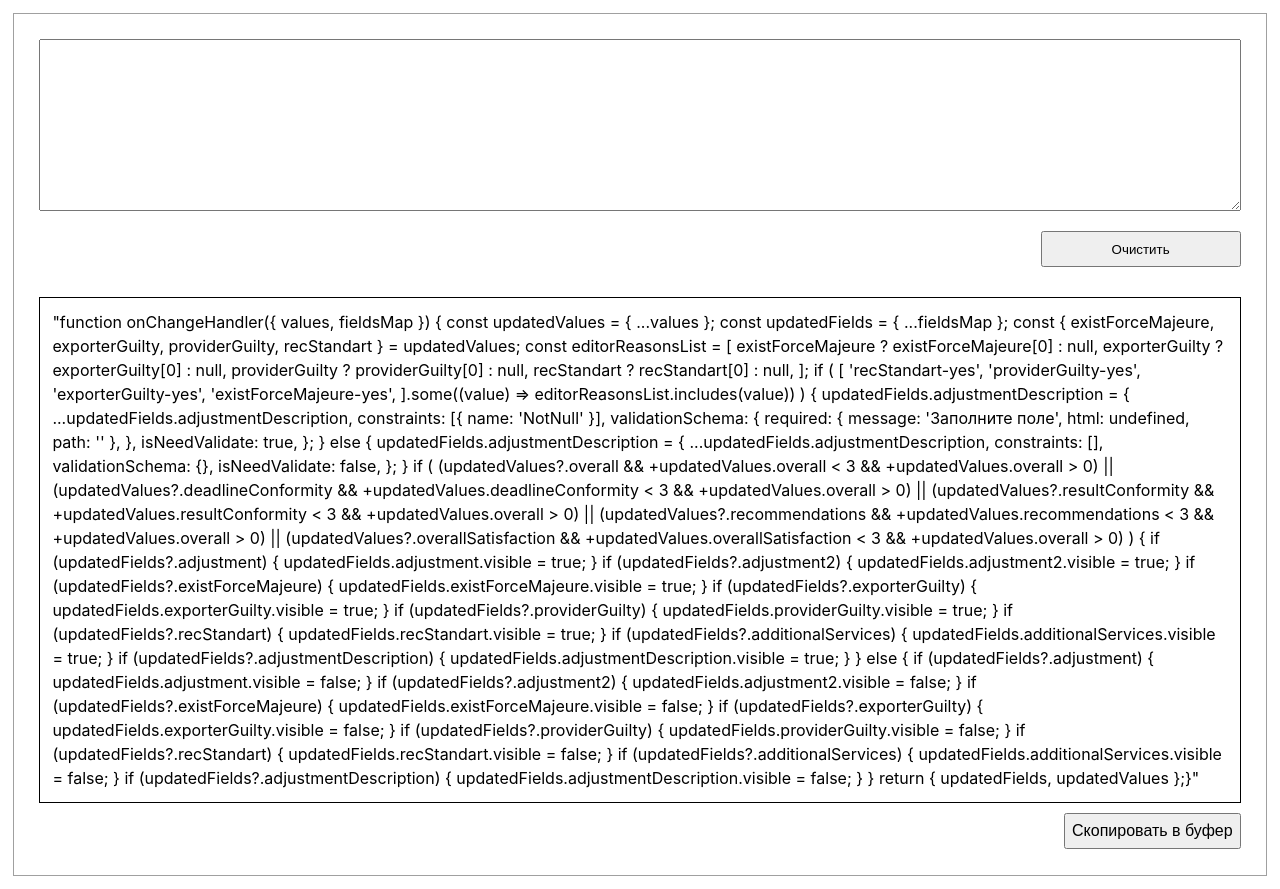
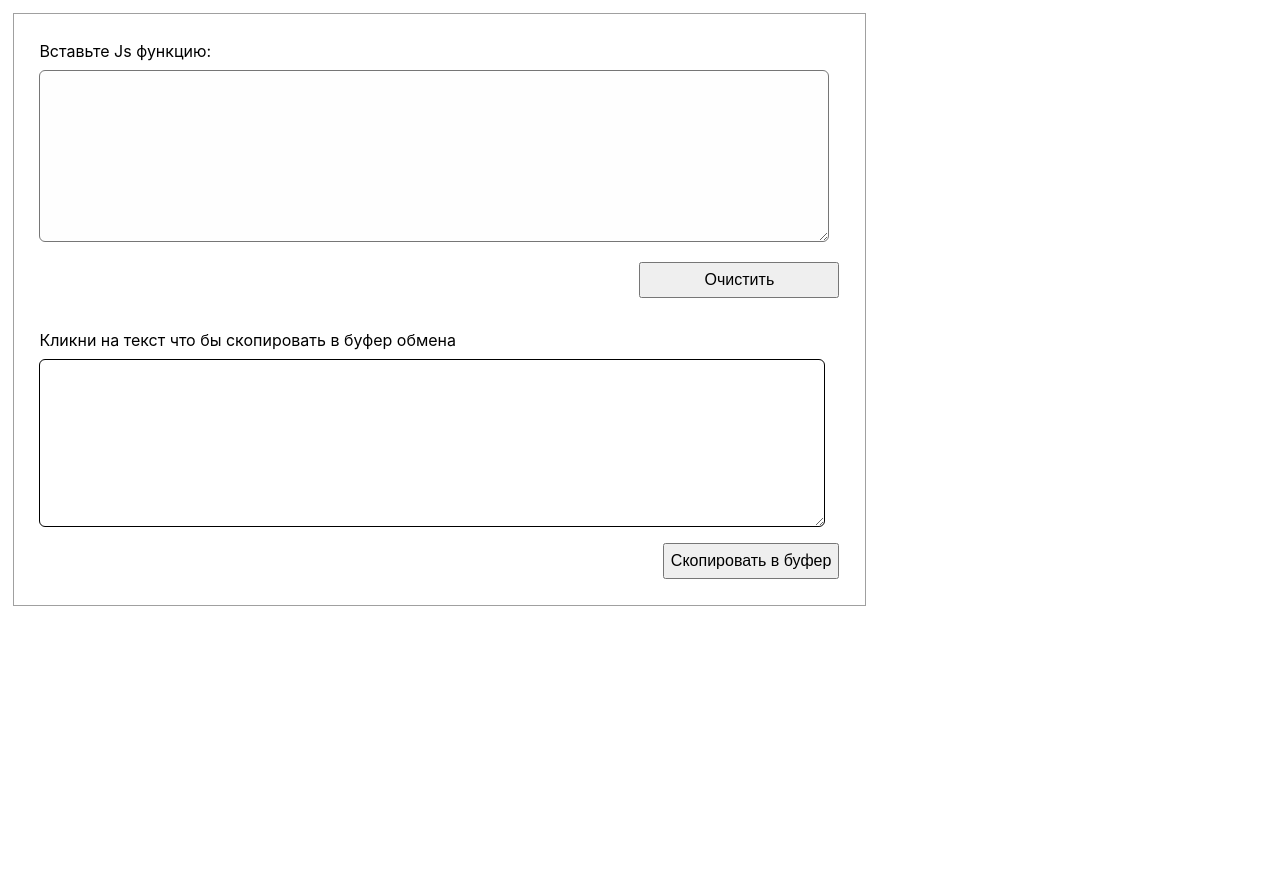
Before and after one commit to r616on/otherFn, a React (Create React App) app: page / in a window 1280 px wide. After the commit the page ends 800 px from the top, so only its background shows below. Built offline with nearby package versions, Linux system fonts and the light colour scheme.

Commit message:
edit 21_04

```diff
--- a/package.json
+++ b/package.json
@@ -2,6 +2,7 @@
   "name": "other-fn",
   "version": "0.1.0",
   "private": true,
+  "homepage": "./",
   "dependencies": {
     "@testing-library/jest-dom": "^5.14.1",
     "@testing-library/react": "^12.0.0",
--- a/src/Component/FuncToJsone/ComponentFuncToJsone.css
+++ b/src/Component/FuncToJsone/ComponentFuncToJsone.css
@@ -1,5 +1,5 @@
 .ComponentFuncToJsone {
-  max-width: 94%;
+  max-width: 800px;
   margin: 1%;
   padding: 2%;
   border: 1px solid rgba(0, 0, 0, 0.374);
@@ -12,6 +12,10 @@
 }
 .textarea {
   padding: 10px;
+  width: 96%;
+  resize: vertical;
+  background-color: rgba(254, 254, 254, 0.86);
+  border-radius: 6px;
 }
 .textarea-Bottom {
   margin-top: 20px;
@@ -19,10 +23,16 @@
   width: 200px;
   height: 36px;
   align-self: end;
+  font-size: 16px;
 }
 .Text {
+  border-radius: 6px;
   padding: 1%;
   border: 1px solid black;
+  min-height: 150px;
+  width: 96%;
+  resize: vertical;
+  background-color: rgba(255, 255, 255, 0.86);
 }
 .controll {
   margin-top: 10px;
@@ -31,9 +41,16 @@
   justify-content: end;
   align-items: center;
 }
+.textarea-tooltip {
+  margin-bottom: 7px;
+}
+.controll-tooltip {
+  margin-bottom: 7px;
+}
 .controll-text {
   font-size: 19px;
   margin-right: 50px;
+  color: green;
 }
 .Bottom {
   height: 36px;
--- a/src/Component/FuncToJsone/ComponentFuncToJsone.js
+++ b/src/Component/FuncToJsone/ComponentFuncToJsone.js
@@ -1,20 +1,16 @@
-import funcToJson from "./functionToJsone";
+import funcToJson from "./compServiceFuncToJsone";
 import "./ComponentFuncToJsone.css";
-import { useEffect, useState } from "react";
+import { useState } from "react";
 
 function ComponentFuncToJsone() {
   const [massage, setMassage] = useState("");
   const [text, setText] = useState("");
   const [textarea, setTextarea] = useState("");
 
-  useEffect(() => {
-    setText(funcToJson());
-  }, []);
-
   const handelChange = (e) => {
     const value = e.target.value;
+    setTextarea(value);
     if (value !== "") {
-      setTextarea(value);
       setText(funcToJson(value));
     }
   };
@@ -27,8 +23,12 @@ function ComponentFuncToJsone() {
     navigator.clipboard
       .writeText(text)
       .then(() => {
-        setMassage("Успешно");
+        setMassage("Handler успешно скопированн в буфер обмена");
+        setTimeout(() => {
+          setMassage("");
+        }, 1500);
       })
+
       .catch((err) => {
         setMassage("Ошибка");
       });
@@ -36,22 +36,30 @@ function ComponentFuncToJsone() {
   return (
     <div className="ComponentFuncToJsone">
       <div onDoubleClick={handlerCline} className="textarea-row">
+        <div className="textarea-tooltip">Вставьте Js функцию: </div>
         <textarea
           onChange={handelChange}
           rows="10"
           className="textarea"
           value={textarea}
-        ></textarea>
+        />
         <button onClick={handlerCline} className="textarea-Bottom">
           Очистить
         </button>
       </div>
+      <div className="controll-tooltip">
+        Кликни на текст что бы скопировать в буфер обмена
+      </div>
+      <textarea
+        rows="10"
+        defaultValue={text}
+        onClick={handlerClick}
+        className="Text"
+        readOnly
+      />
 
-      <div onClick={handlerClick} className="Text">
-        {text}
-      </div>
       <div className="controll">
-        <div className="controll-text">{massage}</div>
+        {massage !== "" && <div className="controll-text">{massage}</div>}
         <button onClick={handlerClick} className="Bottom">
           Скопировать в буфер
         </button>
--- /dev/null
+++ b/src/Component/FuncToJsone/compServiceFuncToJsone.js
@@ -0,0 +1,8 @@
+const funcToJson = (value) => {
+  return `"onChangeHandler": ${JSON.stringify(
+    `${value}`.replace(/"/g, "'").replace(/ {1,}/g, " "),
+    null,
+    0
+  ).replace(/\\n/g, "")},`;
+};
+export default funcToJson;
--- a/src/Component/FuncToJsone/functionToJsone.js
+++ /dev/null
@@ -1,122 +0,0 @@
-const funcToJson = (value) => {
-  if (!value) {
-    return JSON.stringify(
-      `function onChangeHandler({ values, fieldsMap }) {
-  const updatedValues = { ...values };
-  const updatedFields = { ...fieldsMap };
-  const { existForceMajeure, exporterGuilty, providerGuilty, recStandart } =
-    updatedValues;
-  const editorReasonsList = [
-    existForceMajeure ? existForceMajeure[0] : null,
-    exporterGuilty ? exporterGuilty[0] : null,
-    providerGuilty ? providerGuilty[0] : null,
-    recStandart ? recStandart[0] : null,
-  ];
-  if (
-    [
-      "recStandart-yes",
-      "providerGuilty-yes",
-      "exporterGuilty-yes",
-      "existForceMajeure-yes",
-    ].some((value) => editorReasonsList.includes(value))
-  ) {
-    updatedFields.adjustmentDescription = {
-      ...updatedFields.adjustmentDescription,
-      constraints: [{ name: "NotNull" }],
-      validationSchema: {
-        required: { message: "Заполните поле", html: undefined, path: "" },
-      },
-      isNeedValidate: true,
-    };
-  } else {
-    updatedFields.adjustmentDescription = {
-      ...updatedFields.adjustmentDescription,
-      constraints: [],
-      validationSchema: {},
-      isNeedValidate: false,
-    };
-  }
-  if (
-    (updatedValues?.overall &&
-      +updatedValues.overall < 3 &&
-      +updatedValues.overall > 0) ||
-    (updatedValues?.deadlineConformity &&
-      +updatedValues.deadlineConformity < 3 &&
-      +updatedValues.overall > 0) ||
-    (updatedValues?.resultConformity &&
-      +updatedValues.resultConformity < 3 &&
-      +updatedValues.overall > 0) ||
-    (updatedValues?.recommendations &&
-      +updatedValues.recommendations < 3 &&
-      +updatedValues.overall > 0) ||
-    (updatedValues?.overallSatisfaction &&
-      +updatedValues.overallSatisfaction < 3 &&
-      +updatedValues.overall > 0)
-  ) {
-    if (updatedFields?.adjustment) {
-      updatedFields.adjustment.visible = true;
-    }
-    if (updatedFields?.adjustment2) {
-      updatedFields.adjustment2.visible = true;
-    }
-    if (updatedFields?.existForceMajeure) {
-      updatedFields.existForceMajeure.visible = true;
-    }
-    if (updatedFields?.exporterGuilty) {
-      updatedFields.exporterGuilty.visible = true;
-    }
-    if (updatedFields?.providerGuilty) {
-      updatedFields.providerGuilty.visible = true;
-    }
-    if (updatedFields?.recStandart) {
-      updatedFields.recStandart.visible = true;
-    }
-    if (updatedFields?.additionalServices) {
-      updatedFields.additionalServices.visible = true;
-    }
-    if (updatedFields?.adjustmentDescription) {
-      updatedFields.adjustmentDescription.visible = true;
-    }
-  } else {
-    if (updatedFields?.adjustment) {
-      updatedFields.adjustment.visible = false;
-    }
-    if (updatedFields?.adjustment2) {
-      updatedFields.adjustment2.visible = false;
-    }
-    if (updatedFields?.existForceMajeure) {
-      updatedFields.existForceMajeure.visible = false;
-    }
-    if (updatedFields?.exporterGuilty) {
-      updatedFields.exporterGuilty.visible = false;
-    }
-    if (updatedFields?.providerGuilty) {
-      updatedFields.providerGuilty.visible = false;
-    }
-    if (updatedFields?.recStandart) {
-      updatedFields.recStandart.visible = false;
-    }
-    if (updatedFields?.additionalServices) {
-      updatedFields.additionalServices.visible = false;
-    }
-    if (updatedFields?.adjustmentDescription) {
-      updatedFields.adjustmentDescription.visible = false;
-    }
-  }
-  return { updatedFields, updatedValues };
-}
-`
-        .replace(/"/g, "'")
-        .replace(/ {1,}/g, " "),
-      null,
-      0
-    ).replace(/\\n/g, "");
-  } else {
-    return JSON.stringify(
-      `${value}`.replace(/"/g, "'").replace(/ {1,}/g, " "),
-      null,
-      0
-    ).replace(/\\n/g, "");
-  }
-};
-export default funcToJson;
```
Also changed, not shown: src/Component/FuncToJsone/WorkFolder/funcOnChangeHandler.js (renamed from src/Component/FuncToJsone/funcOnChangeHandler.js), src/Component/FuncToJsone/WorkFolder/jsonTest.json (renamed from src/Component/FuncToJsone/jsonTest.json), src/Component/FuncToJsone/WorkFolder/test.js (renamed from src/Component/FuncToJsone/test.js).
